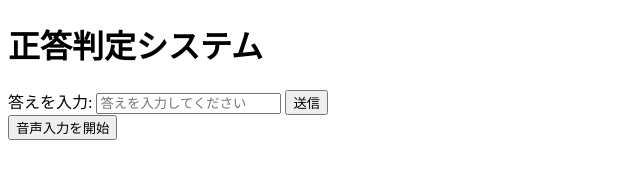
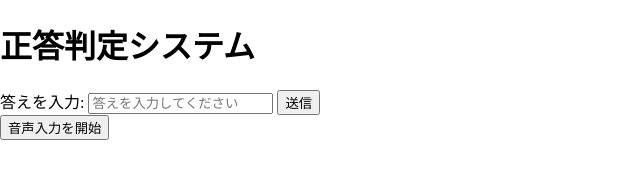
Before and after one commit to sayakaoo/my-mathclass-project, a website: page public/index.html in a window 1280 px wide. Shown: the whole page, without its empty margins (0-640 px from the left). Drawn offline with Linux system fonts and the light colour scheme.

Commit message:
Update your message here

```diff
--- a/public/index.html
+++ b/public/index.html
@@ -4,6 +4,9 @@
   <meta charset="UTF-8">
   <meta name="viewport" content="width=device-width, initial-scale=1.0">
   <meta http-equiv="Content-Security-Policy" content="default-src 'self'; script-src 'self' https://vercel.live;">
+  <!-- 外部CSSを読み込む -->
+<link rel="stylesheet" href="styles.css">
+
   <title>正答判定システム</title>
 </head>
 <body>
--- /dev/null
+++ b/public/styles.css
@@ -0,0 +1,11 @@
+@charset "UTF-8";
+html{
+    overflow: auto;
+}
+body{
+    overflow-x: hidden;
+    margin: 0;
+    padding: 0;
+    font-family: serif;
+    background-color: #fff;
+}
```
